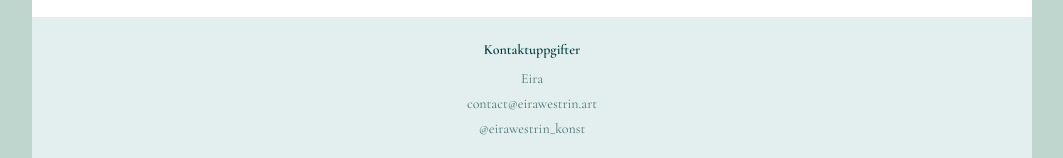
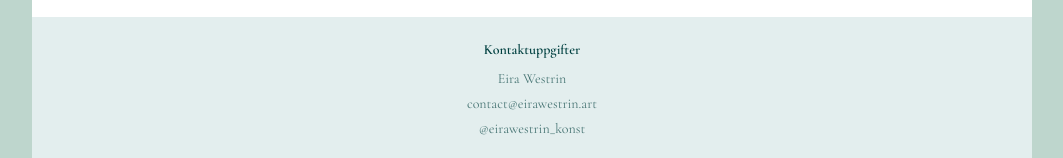
Before and after one commit to KristianBerg/eira-webpage, a React (Vite) app: page / in a window 1280 px wide. Shown: the part 4157-4315 px from the top of the page, without its empty margins (108-1171 px from the left). Built offline with nearby package versions, Linux system fonts and the light colour scheme.

Commit message:
Update footer name to Eira Westrin

```diff
--- a/src/components/Layout.tsx
+++ b/src/components/Layout.tsx
@@ -80,7 +80,7 @@ export function Layout() {
         </Main>
         <Footer>
           <FooterTitle>Kontaktuppgifter</FooterTitle>
-          <div>Eira</div>
+          <div>Eira Westrin</div>
           <FooterLink href="mailto:contact@eirawestrin.art">contact@eirawestrin.art</FooterLink>
           <FooterLink href="https://instagram.com/eirawestrin_konst" target="_blank" rel="noopener noreferrer">
             @eirawestrin_konst
```
